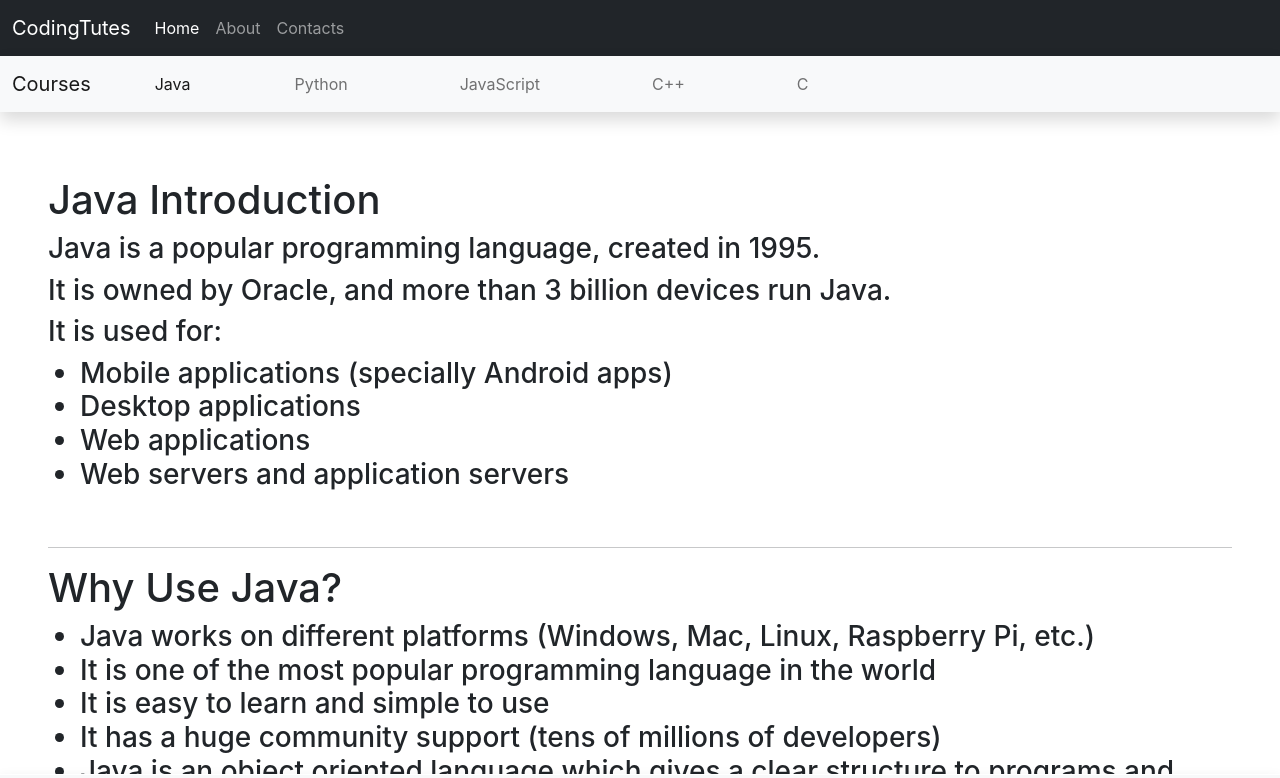
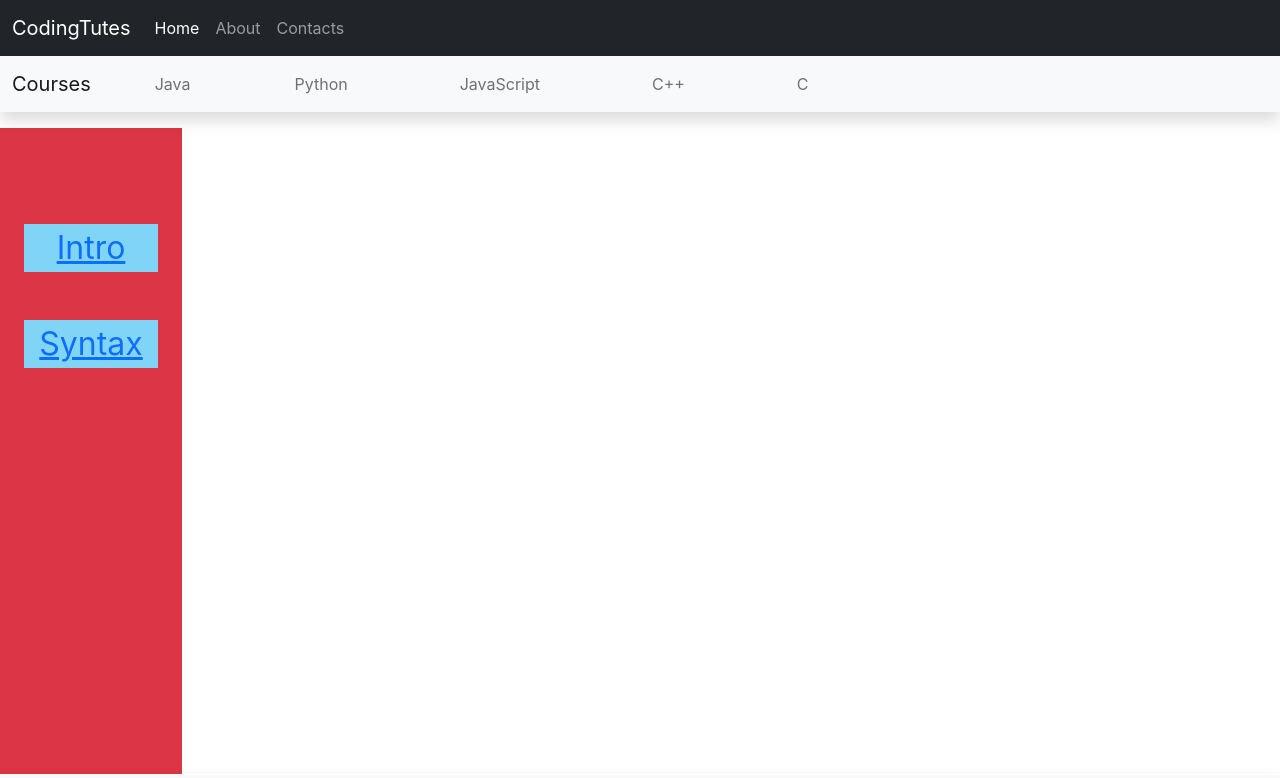
Before and after one commit to Aadesh-1999/CodingTutorials, a React (Create React App) app: page /courses/java in a window 1280 px wide. Shown: the top 778 px of the page. Built offline with nearby package versions, Linux system fonts and the light colour scheme.

Commit message:
Nested Routing 2

```diff
--- a/src/App.js
+++ b/src/App.js
@@ -1,8 +1,6 @@
 import './App.css';
 import React from 'react';
 import { Header } from './Components/Header';
-
-
 import {
   BrowserRouter,
   Routes,
@@ -18,6 +16,7 @@ import { JavaIntro } from './Pages/Courses/java/introduction';
 import { PythonIntro } from './Pages/Courses/python/introduction';
 import { PythonSyntax } from './Pages/Courses/python/syntax';
 import { JavaSyntax } from './Pages/Courses/java/syntax';
+import { JavaHome } from './Pages/Courses/java/JavaHome';
 import { JavascriptIntro } from './Pages/Courses/javascript/introduction';
 import { CplusplusIntro } from './Pages/Courses/cplusplus/introduction';
 import { CIntro } from './Pages/Courses/c/introduction';
@@ -27,17 +26,32 @@ function App() {
       <BrowserRouter>
         <Header />
         <Routes>
-          <Route path='/courses' exact element={<><CoursesHeader/><Courses /></>} />
+          <Route path='/courses' exact element={<><CoursesHeader /><Courses /></>} />
           <Route path='/about' exact element={<About />} />
           <Route path='/contacts' exact element={<Contacts />} />
           <Route path='/courses' >
-            <Route path='java' element={<><CoursesHeader/><JavaIntro/><JavaSyntax/> </>}/>
-            <Route path='python' element={<><CoursesHeader/><PythonIntro/><PythonSyntax/></>}/>
-            <Route path='javascript' element={<><CoursesHeader/><JavascriptIntro/></>}/>
-            <Route path='cplusplus' element={<><CoursesHeader/><CplusplusIntro/> </>}/>
-            <Route path='clang' element={<><CoursesHeader/><CIntro/></>}/>
+            <Route path='java' element={<><CoursesHeader /><JavaHome /></>}>
+              <Route path='intro' element={<JavaIntro />} />
+              <Route path='syntax' element={<JavaSyntax />} />
+            </Route>
+            <Route path='python' element={<><CoursesHeader /><JavaHome /></>}>
+              <Route path='intro' element={<PythonIntro />} />
+              <Route path='syntax' element={<PythonSyntax />} />
+            </Route>
+            <Route path='javascript' element={<><CoursesHeader /><JavaHome /></>}>
+              <Route path='intro' element={<JavascriptIntro />} />
+              {/* <Route path='syntax' element={<PythonSyntax />} /> */}
+            </Route>
+            <Route path='cplusplus' element={<><CoursesHeader /><JavaHome /></>}>
+              <Route path='intro' element={<CplusplusIntro />} />
+              {/* <Route path='syntax' element={<PythonSyntax />} /> */}
+            </Route>
+            <Route path='clang' element={<><CoursesHeader /><JavaHome /></>}>
+              <Route path='intro' element={<CIntro />} />
+              {/* <Route path='syntax' element={<PythonSyntax />} /> */}
+            </Route>
           </Route>
-          <Route path='/' exact element={<><CoursesHeader/><Courses /></>} />
+          <Route path='/' exact element={<><CoursesHeader /><Courses /></>} />
           <Route path='*' exact element={<><h1>404 Page Not Found</h1></>} />
         </Routes>
         <Footer />
--- a/src/Components/CoursesHeader.js
+++ b/src/Components/CoursesHeader.js
@@ -14,7 +14,7 @@ export const CoursesHeader = (props) => {
                         <div className="collapse navbar-collapse" id="navbarSupportedContent1">
                             <ul className="navbar-nav me-auto mb-2 mb-lg-0">
                                 <li className="nav-item">
-                                    <NavLink className="nav-link px-5" aria-current="page" to="/courses/java">Java</NavLink>
+                                    <NavLink className="nav-link px-5" aria-current="page" to="/courses/java/intro">Java</NavLink>
                                 </li>
                                 <li className="nav-item px-5">
                                     <NavLink className="nav-link" to="/courses/python">Python</NavLink>
--- /dev/null
+++ b/src/Pages/Courses/java/JavaHome.js
@@ -0,0 +1,8 @@
+import React from 'react';
+import { JavaSidebar } from './JavaSidebar';
+
+export const JavaHome = () => {
+  return (<div>
+      <JavaSidebar/>
+  </div>);
+};
--- /dev/null
+++ b/src/Pages/Courses/java/JavaSidebar.js
@@ -0,0 +1,38 @@
+import React from 'react';
+import './styles/JavaSidebar.css';
+import {
+    NavLink, Outlet
+} from "react-router-dom";
+export const JavaSidebar = () => {
+
+    // const w3_open=()=> {
+    //     console.log("Clicked");
+    //   document.getElementById("mySidebar").style.display = "block";
+    // }
+
+    // const w3_close=()=> {
+    //   document.getElementById("mySidebar").style.display = "none";
+    // }
+    return (
+        <div className='container row sidebar'>
+            <div className="w3-sidebar py-5 col-2 row w3-bar-block w3-border-right d-flex align-content-top bg-danger" id="mySidebar">
+                <ul>
+                    <li className='my-5 w3-button'>
+                    <NavLink to='/courses/java/intro' className="w3-bar-item ">Intro</NavLink>
+                    </li>
+                    <li className='my-5 w3-button'>
+                    <NavLink to='/courses/java/syntax' className="w3-bar-item " >Syntax</NavLink>
+                    </li>
+                </ul>
+                {/* <button  className="w3-bar-item w3-large">Close &times;</button> */}
+            </div>
+
+            <div className="w3-teal col-10">
+                {/* <button className="w3-button w3-teal w3-xlarge" >☰</button> */}
+                <div className="w3-container">
+
+                    <Outlet />
+                </div>
+            </div>
+        </div>);
+};
--- /dev/null
+++ b/src/Pages/Courses/java/styles/JavaSidebar.css
@@ -0,0 +1,23 @@
+.w3-sidebar{display:"none"}
+.siderow{
+    width: 100%;display: inline;
+}
+
+#mySidebar>ul>li{
+    list-style-type: none;
+    text-decoration: none;
+}
+
+.w3-button{
+    width:100%;
+    background-color: rgb(128, 213, 247);
+    color:rgb(255, 255, 255);
+    font-size: xx-large;
+    text-decoration: none;
+}
+NavLink{
+    text-decoration: none;
+}
+#mySidebar{
+    height:300vh;
+}
```
